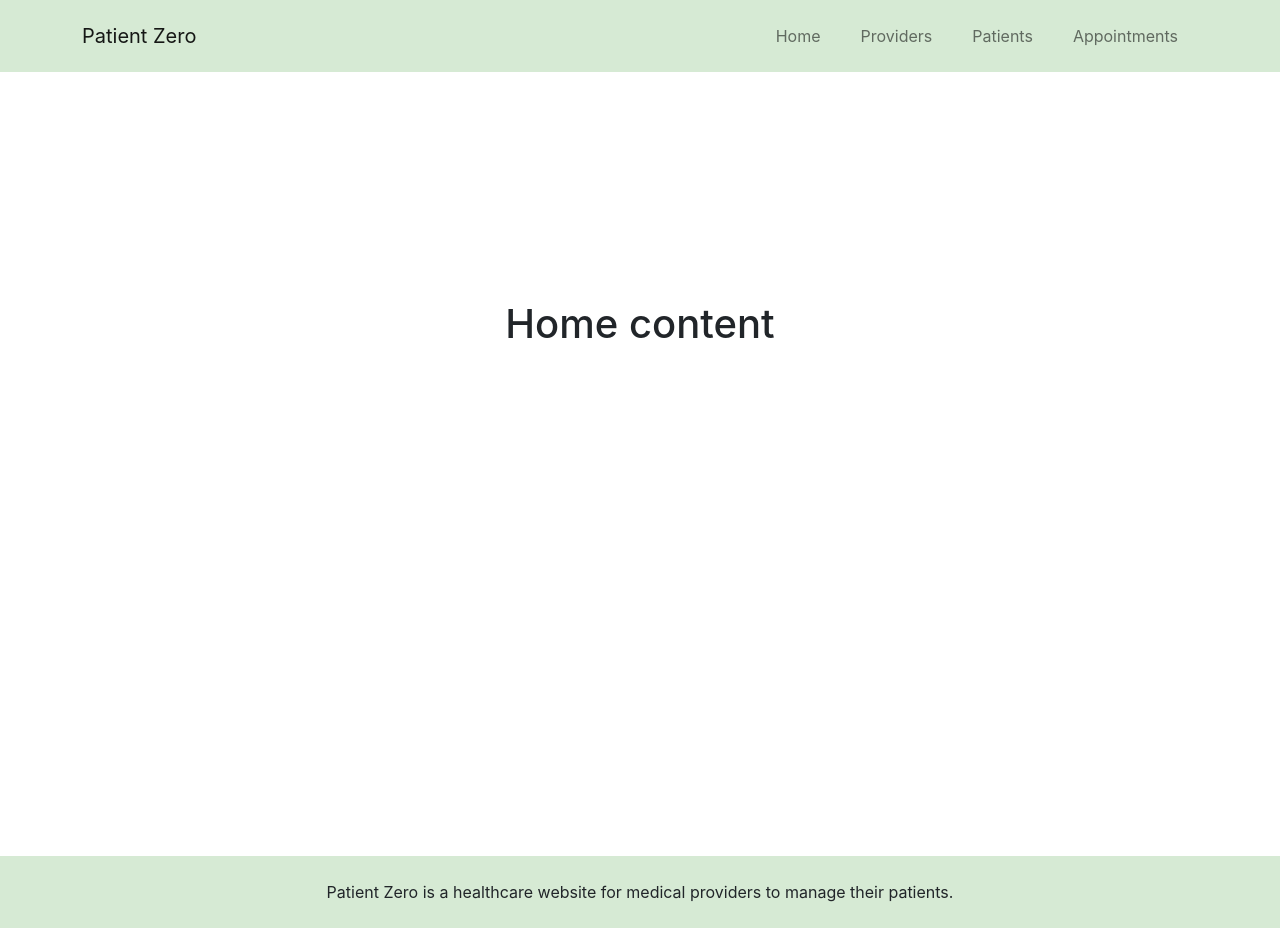
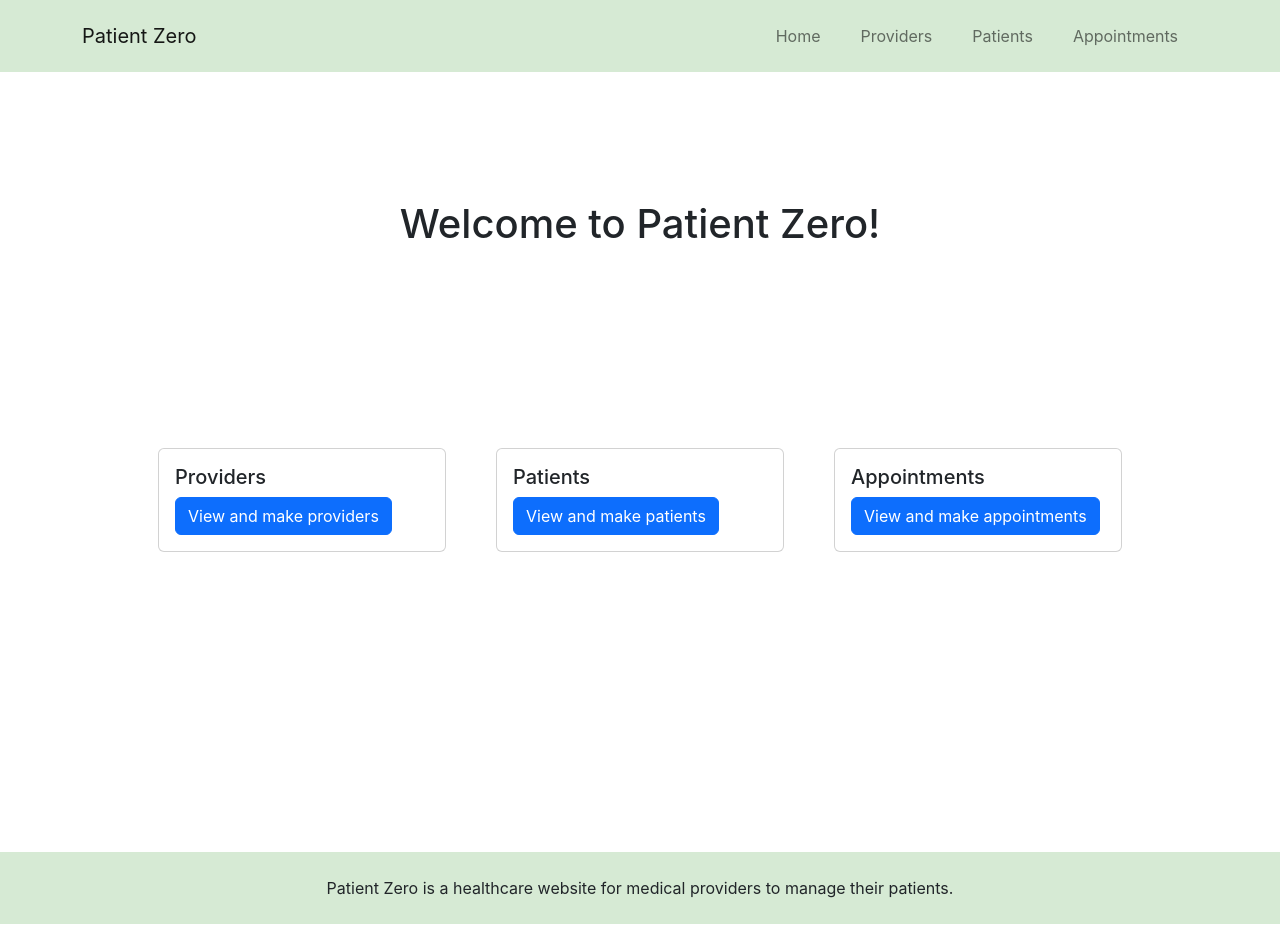
Before and after one commit to jaimeluong/patient-zero-frontend, a JavaScript app: page / in a window 1280 px wide. Built offline with nearby package versions, Linux system fonts and the light colour scheme; the HTML template or start-up script is replaced by a standard one.

Commit message:
Style Home component

```diff
--- a/src/components/Home.js
+++ b/src/components/Home.js
@@ -1,13 +1,45 @@
-const defaultStyle = {
+const cardStyle = {
+    width: "18rem"
+};
+
+const cardsStyle = {
     display: "flex",
     justifyContent: "center",
-    marginTop: "300px"
-};
+    gap: "50px",
+    marginTop: "300px",
+    marginBottom: "-200px"
+}
+
+const h1Style = {
+    textAlign: "center",
+    marginTop: "200px",
+    marginBottom: "-100px"
+}
 
 const Home = () => {
     return(
-        <div className="Home" style={defaultStyle}>
-            <h1>Home content</h1>
+        <div className="Home">
+            <h1 style={h1Style}>Welcome to Patient Zero!</h1>
+            <div style={cardsStyle}>
+                <div className="card" style={cardStyle}>
+                    <div className="card-body">
+                        <h5 className="card-title">Providers</h5>
+                        <a href="http://localhost:3001/providers" className="btn btn-primary">View and make providers</a>
+                    </div>
+                </div>
+                <div className="card" style={cardStyle}>
+                    <div className="card-body">
+                        <h5 className="card-title">Patients</h5>
+                        <a href="http://localhost:3001/patients" className="btn btn-primary">View and make patients</a>
+                    </div>
+                </div>
+                <div className="card" style={cardStyle}>
+                    <div className="card-body">
+                        <h5 className="card-title">Appointments</h5>
+                        <a href="http://localhost:3001/appointments" className="btn btn-primary">View and make appointments</a>
+                    </div>
+                </div>
+            </div>
         </div>
     );
 }
```
